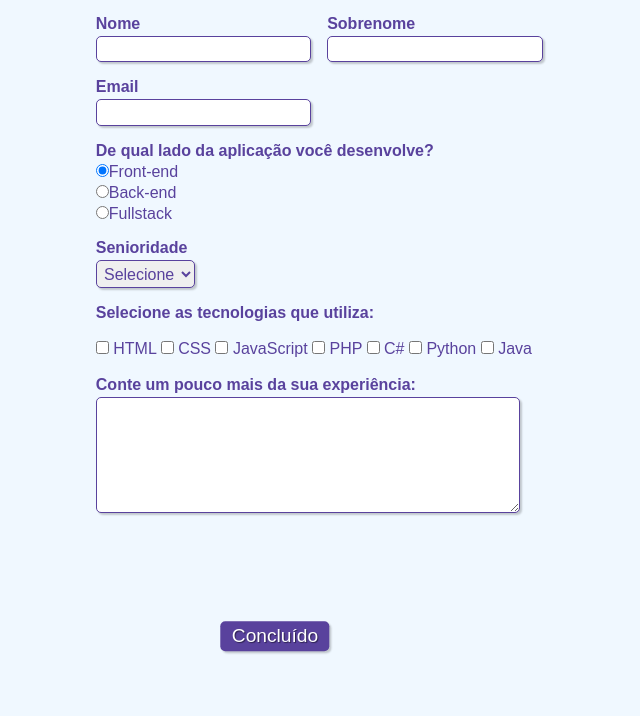
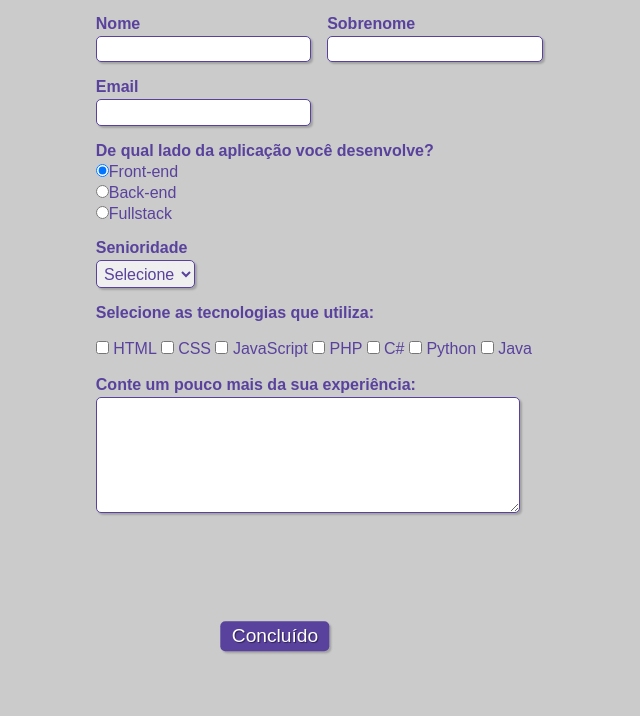
Before and after one commit to phezin/Formulario2, a plain HTML site: page Formulario2/index.html in a window 1280 px wide. Shown: the part 84-800 px from the top of the page, without its empty margins (365-1005 px from the left). Drawn offline with Linux system fonts and the light colour scheme.

Commit message:
second commit

```diff
--- a/Formulario2/style.css
+++ b/Formulario2/style.css
@@ -29,7 +29,7 @@ fieldset {
 
 /* Elemento de tag <body> */
 body{
-    background-color: #F0F8FF;
+    background-color: #00000034;
     font-family: sans-serif;
     font-size: 1em;
     color: #59429d;
```
